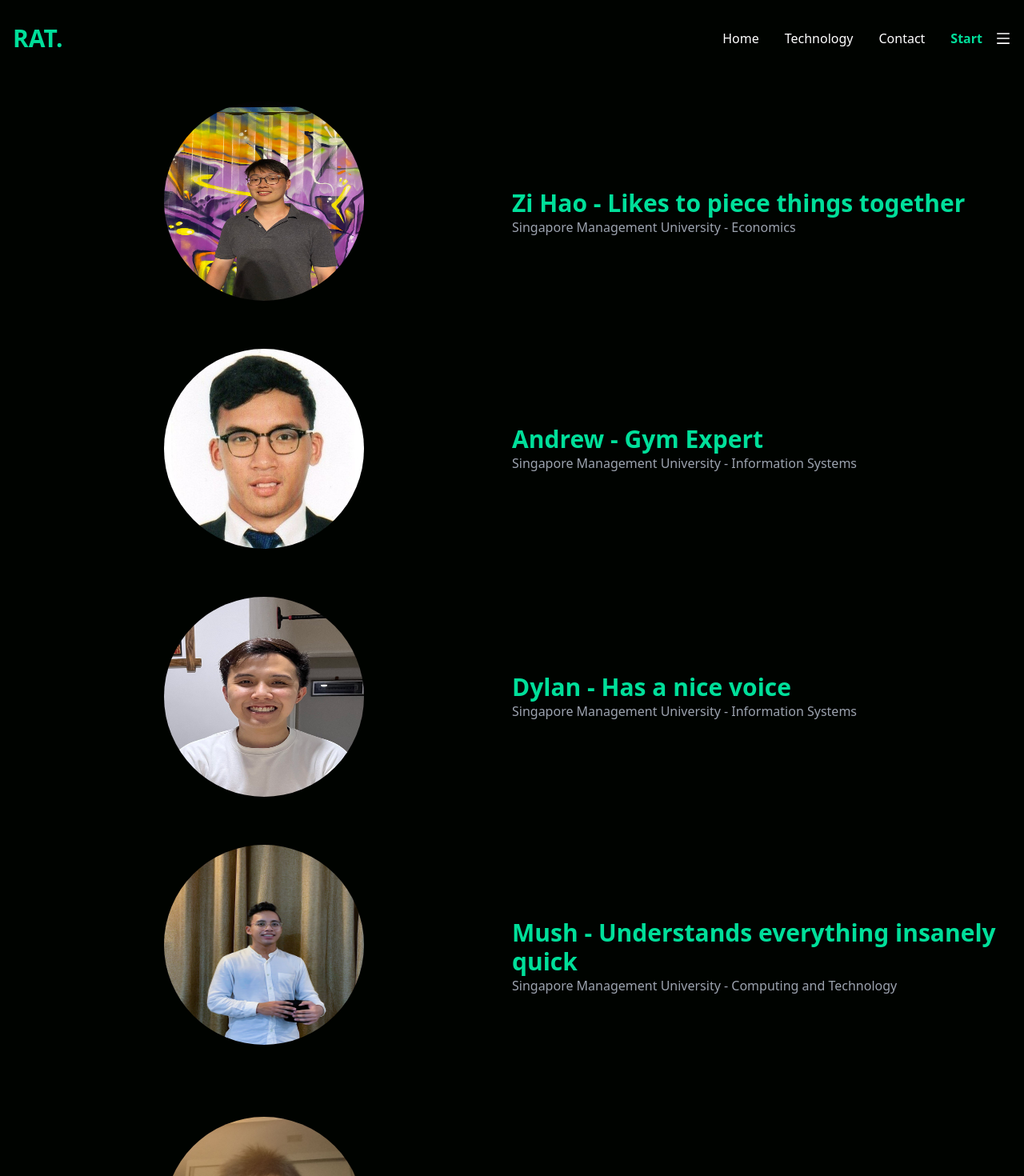
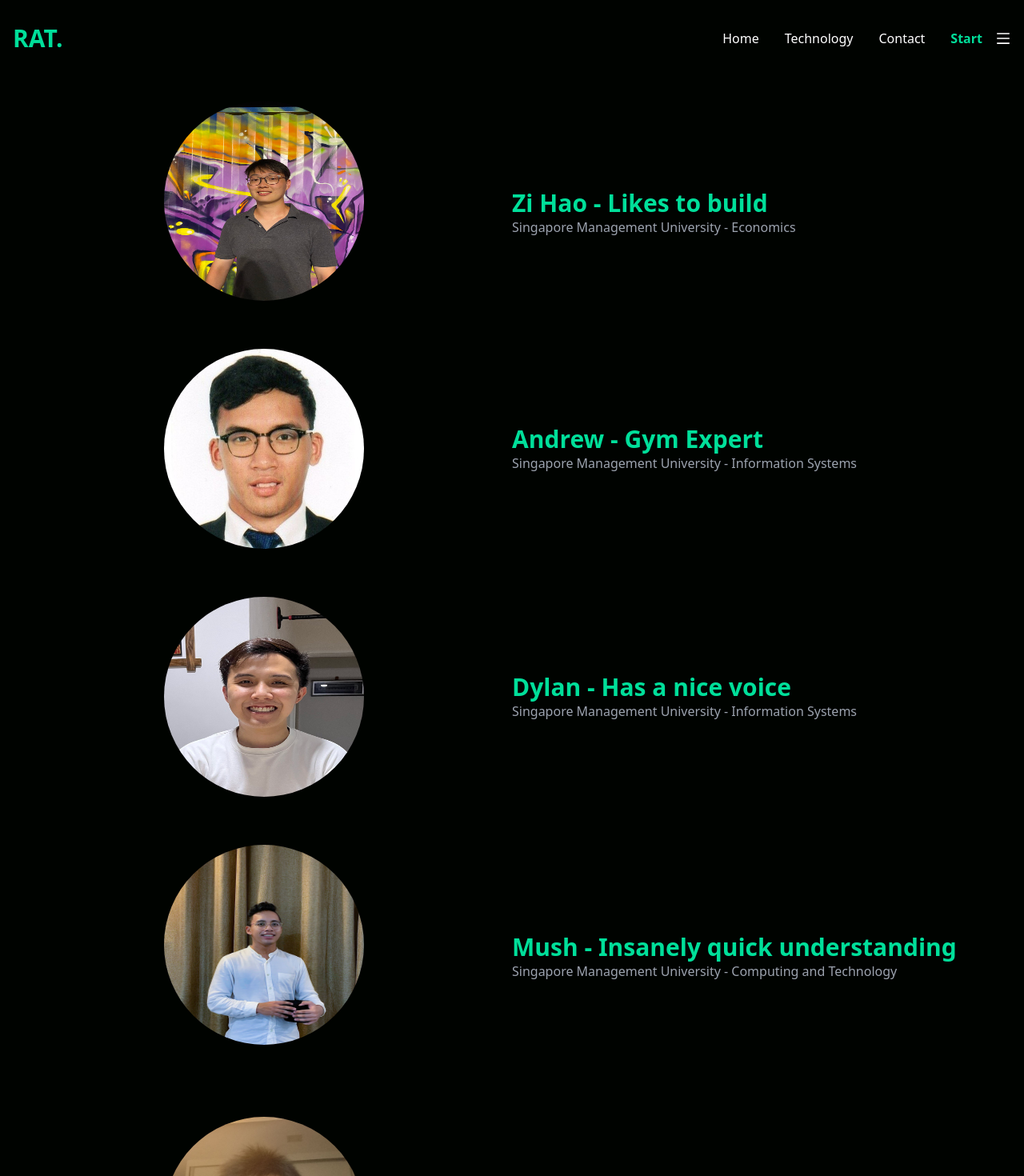
Before and after one commit to ikanbilis99/gym-webapp, a React (Create React App) app: page /contact in a window 1280 px wide. Shown: the top 1470 px of the page at 80% size. Built offline with nearby package versions, Linux system fonts and the light colour scheme.

Commit message:
Update Cards.jsx

```diff
--- a/src/components/Cards.jsx
+++ b/src/components/Cards.jsx
@@ -12,7 +12,7 @@ function Cards() {
 
         <img src={zihao} alt='/' className='w-[250px] h-[250px] mx-auto mt-[30px]'style={{borderRadius:'50%'}}/>
           <div className='flex flex-col justify-center mt-[60px] '>
-            <h1 className='text-3xl font-bold text-[#00df9a]'>Zi Hao - Likes to piece things together</h1>
+            <h1 className='text-3xl font-bold text-[#00df9a]'>Zi Hao - Likes to build</h1>
             <p className ='text-gray-400 font-medium' >Singapore Management University - Economics</p>
           </div>
 
@@ -30,7 +30,7 @@ function Cards() {
 
         <img src={mush} alt='/' className='w-[250px] h-[250px] mx-auto mt-[60px] mb-[30px]'style={{borderRadius:'50%'}}/>
           <div className='flex flex-col justify-center mt-[60px] '>
-            <h1 className='text-3xl font-bold text-[#00df9a]'>Mush - Understands everything insanely quick</h1>
+            <h1 className='text-3xl font-bold text-[#00df9a]'>Mush - Insanely quick understanding</h1>
             <p className ='text-gray-400 font-medium' >Singapore Management University - Computing and Technology</p>
           </div>
 
```
